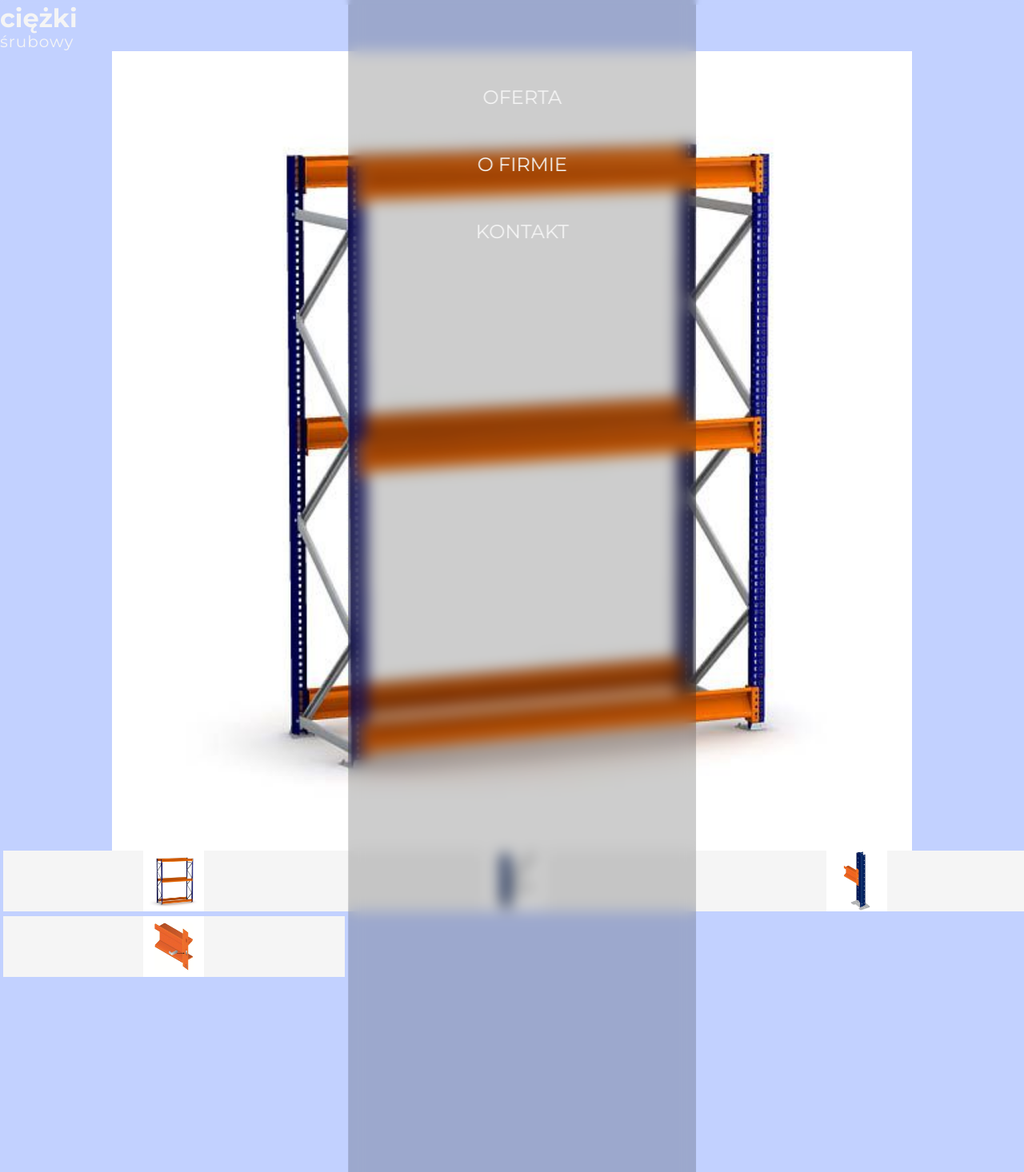
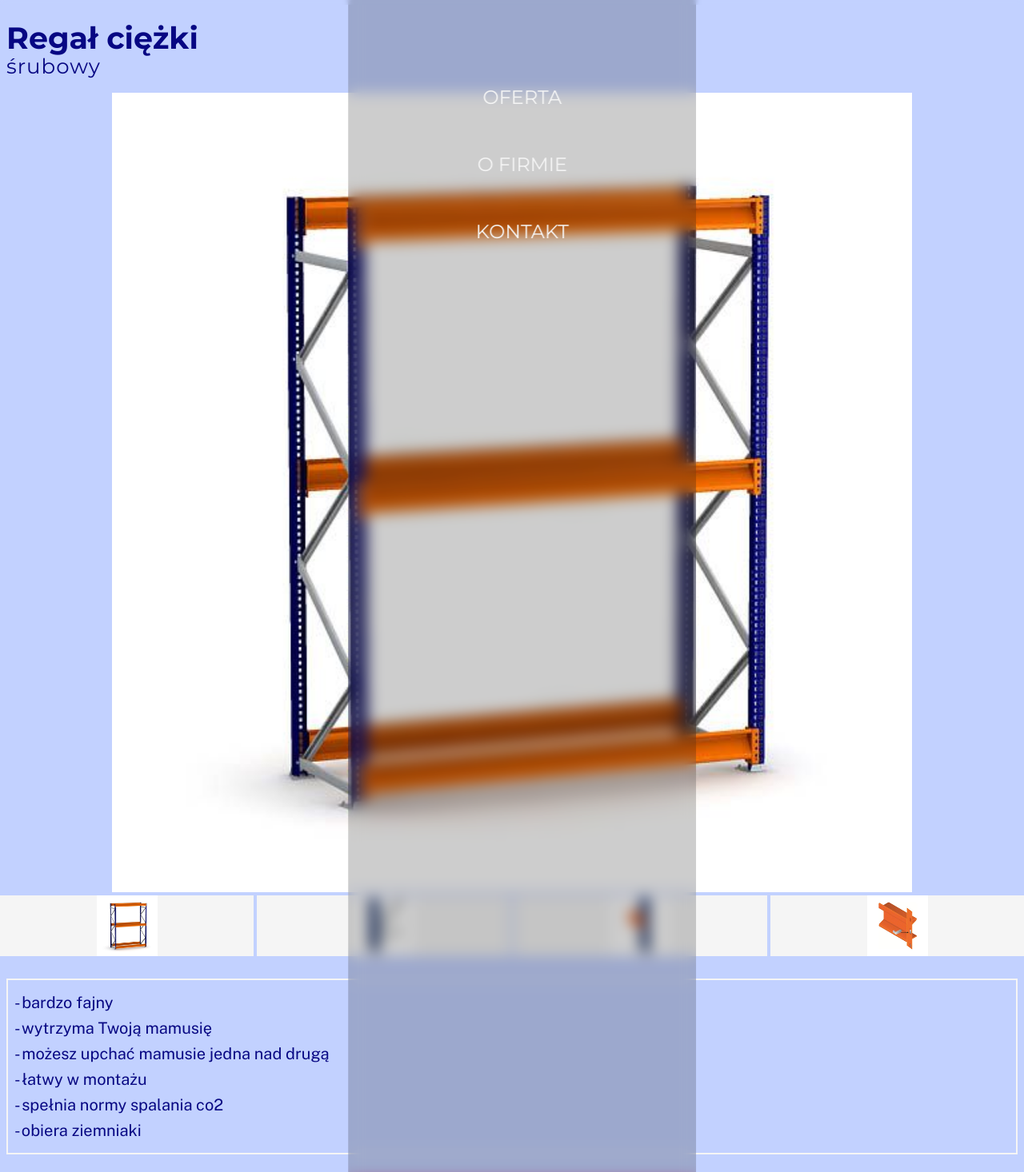
Before and after one commit to DariuszLegizynski/giwmag, a Vue app: page /offer/product/1000 in a window 1280 px wide. Shown: the part 44-1510 px from the top of the page at 80% size. Before the commit the page ends 1272 px from the top, so only its background shows below. Built offline with nearby package versions, Linux system fonts and the light colour scheme; no server answers.

Commit message:
single product view base design ready

```diff
--- a/src/components/home/Hero.vue
+++ b/src/components/home/Hero.vue
@@ -11,7 +11,7 @@
       </span>
     </section>
     <section class="hero__call-to-action">
-      <CallToAction />
+      <CallToAction isOffer />
     </section>
   </article>
 </template>
--- a/src/components/home/ProductPresented.vue
+++ b/src/components/home/ProductPresented.vue
@@ -32,9 +32,15 @@
         <li>popiel<br />RAL7035</li>
       </ul>
     </div>
+    <!-- <RouterLink
+      v-for="product in productType.product_list"
+      :key="product.id"
+      :to="`/offer/product/${product.id}`"
+    ></RouterLink> -->
     <button class="btn btn--default-reverse">
       Zobacz
     </button>
+
   </section>
 </template>
 
--- a/src/products.json
+++ b/src/products.json
@@ -12,6 +12,9 @@
         {"id":1, "thumbnail_image": "/images/001/02-bulk-frame-diagonal.webp", "image": "/images/001/02-bulk-frame-diagonal.webp"},
         {"id":2, "thumbnail_image": "/images/001/03-bulk-beam-connection.webp", "image": "/images/001/03-bulk-beam-connection.webp"},
         {"id":3, "thumbnail_image": "/images/001/04-bulk-safety-pin.webp", "image": "/images/001/04-bulk-safety-pin.webp"}
+      ],
+      "description": [
+        "bardzo fajny","wytrzyma Twoją mamusię", "możesz upchać mamusie jedna nad drugą", "łatwy w montażu", "spełnia normy spalania co2", "obiera ziemniaki"
       ]
     },
     {
@@ -26,6 +29,9 @@
         {"id":1, "thumbnail_image": "/images/002/thumb/mp2_full-unit-blue-and-orange-2_600x600ok.jpeg", "image": "/images/002/mp2_full-unit-blue-and-orange-2_600x600ok.jpeg"},
         {"id":3, "thumbnail_image": "/images/002/thumb/mp2_blue-orange_600x600ok.webp", "image": "/images/002/mp2_blue-orange_600x600ok.jpeg"},
         {"id":4, "thumbnail_image": "/images/002/thumb/apio6pqhr__94507.1582558796.jpg", "image": "/images/002/apio6pqhr__94507.1582558796 (1).jpg"}
+      ],
+      "description": [
+        "bardzo fajny","wytrzyma Twoją mamusię", "możesz upchać mamusie jedna nad drugą", "łatwy w montażu", "spełnia normy spalania co2", "obiera ziemniaki"
       ]
     },
     {
@@ -40,6 +46,9 @@
         {"id":1, "thumbnail_image": "/images/003/thumb/03-img_6347_rev1_600x600.webp","image": "/images/003/03-img_6347_rev1_600x600.jpeg"},
         {"id":2, "thumbnail_image": "/images/003/thumb/04-img_6419_rev1_600x600.webp","image": "/images/003/04-img_6419_rev1_600x600.jpeg"},
         {"id":3, "thumbnail_image": "/images/003/thumb/usa_boltedpalletracking2.jpeg","image": "/images/003/usa_boltedpalletracking2.jpeg"}
+      ],
+      "description": [
+        "bardzo fajny","wytrzyma Twoją mamusię", "możesz upchać mamusie jedna nad drugą", "łatwy w montażu", "spełnia normy spalania co2", "obiera ziemniaki"
       ]
     },
     {
@@ -54,6 +63,9 @@
         {"id":1, "thumbnail_image": "/images/001/02-bulk-frame-diagonal.webp", "image": "/images/001/02-bulk-frame-diagonal.webp"},
         {"id":2, "thumbnail_image": "/images/001/03-bulk-beam-connection.webp", "image": "/images/001/03-bulk-beam-connection.webp"},
         {"id":3, "thumbnail_image": "/images/001/04-bulk-safety-pin.webp", "image": "/images/001/04-bulk-safety-pin.webp"}
+      ],
+      "description": [
+        "bardzo fajny","wytrzyma Twoją mamusię", "możesz upchać mamusie jedna nad drugą", "łatwy w montażu", "spełnia normy spalania co2", "obiera ziemniaki"
       ]
     },
     {
@@ -68,6 +80,9 @@
         {"id":1, "thumbnail_image": "/images/002/thumb/mp2_full-unit-blue-and-orange-2_600x600ok.jpeg", "image": "/images/002/mp2_full-unit-blue-and-orange-2_600x600ok.jpeg"},
         {"id":3, "thumbnail_image": "/images/002/thumb/mp2_blue-orange_600x600ok.webp", "image": "/images/002/mp2_blue-orange_600x600ok.jpeg"},
         {"id":4, "thumbnail_image": "/images/002/thumb/apio6pqhr__94507.1582558796.jpg", "image": "/images/002/apio6pqhr__94507.1582558796 (1).jpg"}
+      ],
+      "description": [
+        "bardzo fajny","wytrzyma Twoją mamusię", "możesz upchać mamusie jedna nad drugą", "łatwy w montażu", "spełnia normy spalania co2", "obiera ziemniaki"
       ]
     },
     {
@@ -82,6 +97,9 @@
         {"id":1, "thumbnail_image": "/images/003/thumb/03-img_6347_rev1_600x600.webp","image": "/images/003/03-img_6347_rev1_600x600.jpeg"},
         {"id":2, "thumbnail_image": "/images/003/thumb/04-img_6419_rev1_600x600.webp","image": "/images/003/04-img_6419_rev1_600x600.jpeg"},
         {"id":3, "thumbnail_image": "/images/003/thumb/usa_boltedpalletracking2.jpeg","image": "/images/003/usa_boltedpalletracking2.jpeg"}
+      ],
+      "description": [
+        "bardzo fajny","wytrzyma Twoją mamusię", "możesz upchać mamusie jedna nad drugą", "łatwy w montażu", "spełnia normy spalania co2", "obiera ziemniaki"
       ]
     },
     {
@@ -96,6 +114,9 @@
         {"id":1, "thumbnail_image": "/images/001/02-bulk-frame-diagonal.webp", "image": "/images/001/02-bulk-frame-diagonal.webp"},
         {"id":2, "thumbnail_image": "/images/001/03-bulk-beam-connection.webp", "image": "/images/001/03-bulk-beam-connection.webp"},
         {"id":3, "thumbnail_image": "/images/001/04-bulk-safety-pin.webp", "image": "/images/001/04-bulk-safety-pin.webp"}
+      ],
+      "description": [
+        "bardzo fajny","wytrzyma Twoją mamusię", "możesz upchać mamusie jedna nad drugą", "łatwy w montażu", "spełnia normy spalania co2", "obiera ziemniaki"
       ]
     },
     {
@@ -110,6 +131,9 @@
         {"id":1, "thumbnail_image": "/images/002/thumb/mp2_full-unit-blue-and-orange-2_600x600ok.jpeg", "image": "/images/002/mp2_full-unit-blue-and-orange-2_600x600ok.jpeg"},
         {"id":3, "thumbnail_image": "/images/002/thumb/mp2_blue-orange_600x600ok.webp", "image": "/images/002/mp2_blue-orange_600x600ok.jpeg"},
         {"id":4, "thumbnail_image": "/images/002/thumb/apio6pqhr__94507.1582558796.jpg", "image": "/images/002/apio6pqhr__94507.1582558796 (1).jpg"}
+      ],
+      "description": [
+        "bardzo fajny","wytrzyma Twoją mamusię", "możesz upchać mamusie jedna nad drugą", "łatwy w montażu", "spełnia normy spalania co2", "obiera ziemniaki"
       ]
     },
     {
@@ -124,6 +148,9 @@
         {"id":1, "thumbnail_image": "/images/003/thumb/03-img_6347_rev1_600x600.webp","image": "/images/003/03-img_6347_rev1_600x600.jpeg"},
         {"id":2, "thumbnail_image": "/images/003/thumb/04-img_6419_rev1_600x600.webp","image": "/images/003/04-img_6419_rev1_600x600.jpeg"},
         {"id":3, "thumbnail_image": "/images/003/thumb/usa_boltedpalletracking2.jpeg","image": "/images/003/usa_boltedpalletracking2.jpeg"}
+      ],
+      "description": [
+        "bardzo fajny","wytrzyma Twoją mamusię", "możesz upchać mamusie jedna nad drugą", "łatwy w montażu", "spełnia normy spalania co2", "obiera ziemniaki"
       ]
     },
     {
@@ -138,6 +165,9 @@
         {"id":1, "thumbnail_image": "/images/001/02-bulk-frame-diagonal.webp", "image": "/images/001/02-bulk-frame-diagonal.webp"},
         {"id":2, "thumbnail_image": "/images/001/03-bulk-beam-connection.webp", "image": "/images/001/03-bulk-beam-connection.webp"},
         {"id":3, "thumbnail_image": "/images/001/04-bulk-safety-pin.webp", "image": "/images/001/04-bulk-safety-pin.webp"}
+      ],
+      "description": [
+        "bardzo fajny","wytrzyma Twoją mamusię", "możesz upchać mamusie jedna nad drugą", "łatwy w montażu", "spełnia normy spalania co2", "obiera ziemniaki"
       ]
     },
     {
@@ -152,6 +182,9 @@
         {"id":1, "thumbnail_image": "/images/002/thumb/mp2_full-unit-blue-and-orange-2_600x600ok.jpeg", "image": "/images/002/mp2_full-unit-blue-and-orange-2_600x600ok.jpeg"},
         {"id":3, "thumbnail_image": "/images/002/thumb/mp2_blue-orange_600x600ok.webp", "image": "/images/002/mp2_blue-orange_600x600ok.jpeg"},
         {"id":4, "thumbnail_image": "/images/002/thumb/apio6pqhr__94507.1582558796.jpg", "image": "/images/002/apio6pqhr__94507.1582558796 (1).jpg"}
+      ],
+      "description": [
+        "bardzo fajny","wytrzyma Twoją mamusię", "możesz upchać mamusie jedna nad drugą", "łatwy w montażu", "spełnia normy spalania co2", "obiera ziemniaki"
       ]
     },
     {
@@ -166,6 +199,9 @@
         {"id":1, "thumbnail_image": "/images/003/thumb/03-img_6347_rev1_600x600.webp", "image": "/images/003/03-img_6347_rev1_600x600.jpeg"},
         {"id":2, "thumbnail_image": "/images/003/thumb/04-img_6419_rev1_600x600.webp", "image": "/images/003/04-img_6419_rev1_600x600.jpeg"},
         {"id":3, "thumbnail_image": "/images/003/thumb/usa_boltedpalletracking2.jpeg", "image": "/images/003/usa_boltedpalletracking2.jpeg"}
+      ],
+      "description": [
+        "bardzo fajny","wytrzyma Twoją mamusię", "możesz upchać mamusie jedna nad drugą", "łatwy w montażu", "spełnia normy spalania co2", "obiera ziemniaki"
       ]
     },
     {
@@ -180,6 +216,9 @@
         {"id":1, "thumbnail_image": "/images/001/02-bulk-frame-diagonal.webp", "image": "/images/001/02-bulk-frame-diagonal.webp"},
         {"id":2, "thumbnail_image": "/images/001/03-bulk-beam-connection.webp", "image": "/images/001/03-bulk-beam-connection.webp"},
         {"id":3, "thumbnail_image": "/images/001/04-bulk-safety-pin.webp", "image": "/images/001/04-bulk-safety-pin.webp"}
+      ],
+      "description": [
+        "bardzo fajny","wytrzyma Twoją mamusię", "możesz upchać mamusie jedna nad drugą", "łatwy w montażu", "spełnia normy spalania co2", "obiera ziemniaki"
       ]
     },
     {
@@ -194,6 +233,9 @@
         {"id":1, "thumbnail_image": "/images/002/thumb/mp2_full-unit-blue-and-orange-2_600x600ok.jpeg", "image": "/images/002/mp2_full-unit-blue-and-orange-2_600x600ok.jpeg"},
         {"id":3, "thumbnail_image": "/images/002/thumb/mp2_blue-orange_600x600ok.webp", "image": "/images/002/mp2_blue-orange_600x600ok.jpeg"},
         {"id":4, "thumbnail_image": "/images/002/thumb/apio6pqhr__94507.1582558796.jpg", "image": "/images/002/apio6pqhr__94507.1582558796 (1).jpg"}
+      ],
+      "description": [
+        "bardzo fajny","wytrzyma Twoją mamusię", "możesz upchać mamusie jedna nad drugą", "łatwy w montażu", "spełnia normy spalania co2", "obiera ziemniaki"
       ]
     },
     {
@@ -208,6 +250,9 @@
         {"id":1, "thumbnail_image": "/images/003/thumb/03-img_6347_rev1_600x600.webp","image": "/images/003/03-img_6347_rev1_600x600.jpeg"},
         {"id":2, "thumbnail_image": "/images/003/thumb/04-img_6419_rev1_600x600.webp","image": "/images/003/04-img_6419_rev1_600x600.jpeg"},
         {"id":3, "thumbnail_image": "/images/003/thumb/usa_boltedpalletracking2.jpeg","image": "/images/003/usa_boltedpalletracking2.jpeg"}
+      ],
+      "description": [
+        "bardzo fajny","wytrzyma Twoją mamusię", "możesz upchać mamusie jedna nad drugą", "łatwy w montażu", "spełnia normy spalania co2", "obiera ziemniaki"
       ]
     },
     {
@@ -222,6 +267,9 @@
         {"id":1, "thumbnail_image": "/images/001/02-bulk-frame-diagonal.webp", "image": "/images/001/02-bulk-frame-diagonal.webp"},
         {"id":2, "thumbnail_image": "/images/001/03-bulk-beam-connection.webp", "image": "/images/001/03-bulk-beam-connection.webp"},
         {"id":3, "thumbnail_image": "/images/001/04-bulk-safety-pin.webp", "image": "/images/001/04-bulk-safety-pin.webp"}
+      ],
+      "description": [
+        "bardzo fajny","wytrzyma Twoją mamusię", "możesz upchać mamusie jedna nad drugą", "łatwy w montażu", "spełnia normy spalania co2", "obiera ziemniaki"
       ]
     },
     {
@@ -236,6 +284,9 @@
         {"id":1, "thumbnail_image": "/images/002/thumb/mp2_full-unit-blue-and-orange-2_600x600ok.jpeg", "image": "/images/002/mp2_full-unit-blue-and-orange-2_600x600ok.jpeg"},
         {"id":3, "thumbnail_image": "/images/002/thumb/mp2_blue-orange_600x600ok.webp", "image": "/images/002/mp2_blue-orange_600x600ok.jpeg"},
         {"id":4, "thumbnail_image": "/images/002/thumb/apio6pqhr__94507.1582558796.jpg", "image": "/images/002/apio6pqhr__94507.1582558796 (1).jpg"}
+      ],
+      "description": [
+        "bardzo fajny","wytrzyma Twoją mamusię", "możesz upchać mamusie jedna nad drugą", "łatwy w montażu", "spełnia normy spalania co2", "obiera ziemniaki"
       ]
     },
     {
@@ -250,6 +301,9 @@
         {"id":1, "thumbnail_image": "/images/003/thumb/03-img_6347_rev1_600x600.webp","image": "/images/003/03-img_6347_rev1_600x600.jpeg"},
         {"id":2, "thumbnail_image": "/images/003/thumb/04-img_6419_rev1_600x600.webp","image": "/images/003/04-img_6419_rev1_600x600.jpeg"},
         {"id":3, "thumbnail_image": "/images/003/thumb/usa_boltedpalletracking2.jpeg","image": "/images/003/usa_boltedpalletracking2.jpeg"}
+      ],
+      "description": [
+        "bardzo fajny","wytrzyma Twoją mamusię", "możesz upchać mamusie jedna nad drugą", "łatwy w montażu", "spełnia normy spalania co2", "obiera ziemniaki"
       ]
     }
   ]
--- a/src/views/Product.vue
+++ b/src/views/Product.vue
@@ -1,18 +1,19 @@
 <template>
-  <h2>
-    {{ product.name }}
-  </h2>
+  <article class="product">
+    <section class="product__title">
+      <h1>{{ product.category }} {{ product.name }}</h1>
       <p>
         {{ product.type }}
       </p>
       <p v-if="product.type_continued">
         {{ product.type_continued }}
       </p>
-  <section v-if="images">
-    <div class="gallery__big">
+    </section>
+    <section v-if="images" class="product__gallery">
+      <div class="product__gallery--big">
         <img :src="selectedImage" alt="product image" />
       </div>
-    <div class="gallery__small">
+      <div class="product__gallery--thumbnails">
         <img
           v-for="image in images"
           :key="image.id"
@@ -22,12 +23,25 @@
         />
       </div>
     </section>
+    <section class="product__description">
+      <ul>
+        <li v-for="(text, index) in description" :key="index">- {{ text }}</li>
+      </ul>
+    </section>
+    <section class="product__call-to-action">
+      <CallToAction />
+    </section>
+  </article>
 </template>
 
 <script>
 import productsDataBase from '@/products.json'
+import CallToAction from '@/components/base/CallToAction.vue'
 
 export default {
+  components: {
+    CallToAction,
+  },
   data() {
     return {
       selectedImage: 0,
@@ -44,6 +58,10 @@ export default {
     images() {
       return this.product.images
     },
+    description() {
+      console.log(this.product)
+      return this.product.description
+    },
   },
   methods: {
     toggleImg(image) {
@@ -58,25 +76,36 @@ export default {
 
 <style lang="scss" scoped>
 @import '@/styles/scss/_general.scss';
+.product {
+  &__title {
+    margin: 1rem 0.4rem;
+    & > * {
+      color: $color-primary;
+    }
+    & p {
+      font-size: $font-size-26;
+      line-height: $line-height-26;
+    }
+  }
+  &__gallery {
+    display: grid;
+    grid-template-rows: auto 1fr;
 
-.gallery {
-  display: grid;
-  grid-template-rows: 1.8rem auto 4rem;
-
-  &__big {
+    &--big {
       & > img {
         object-fit: contain;
         max-height: 50rem;
       }
     }
 
-  &__small {
+    &--thumbnails {
       align-items: center;
       display: grid;
-    grid-template-columns: repeat(3, 1fr);
+      grid-template-columns: repeat(4, auto);
+      column-gap: 4px;
 
       & > img {
-      margin: 0 4px 2px 4px;
+        margin: 4px 0;
         max-height: 4rem;
         object-fit: contain;
         width: 100%;
@@ -92,4 +121,21 @@ export default {
       }
     }
   }
+  &__description {
+    color: $color-primary;
+    margin: 1rem 0.4rem;
+
+    & > ul {
+      border: 2px solid $color-white;
+      padding: 0.4rem;
+    }
+
+    & li {
+      margin: 0.4rem 0;
+    }
+  }
+  &__call-to-action {
+    margin: 0 1rem;
+  }
+}
 </style>
```
Also changed, not shown: src/components/base/CallToAction.vue (+16 -7 lines), src/components/offer/ProductCategories.vue (renamed from src/components/offer/ProductsCategories.vue, +6 -2 lines), src/components/offer/ProductList.vue (+6 -3 lines). Lines whose indentation alone changed are shown as unchanged.
